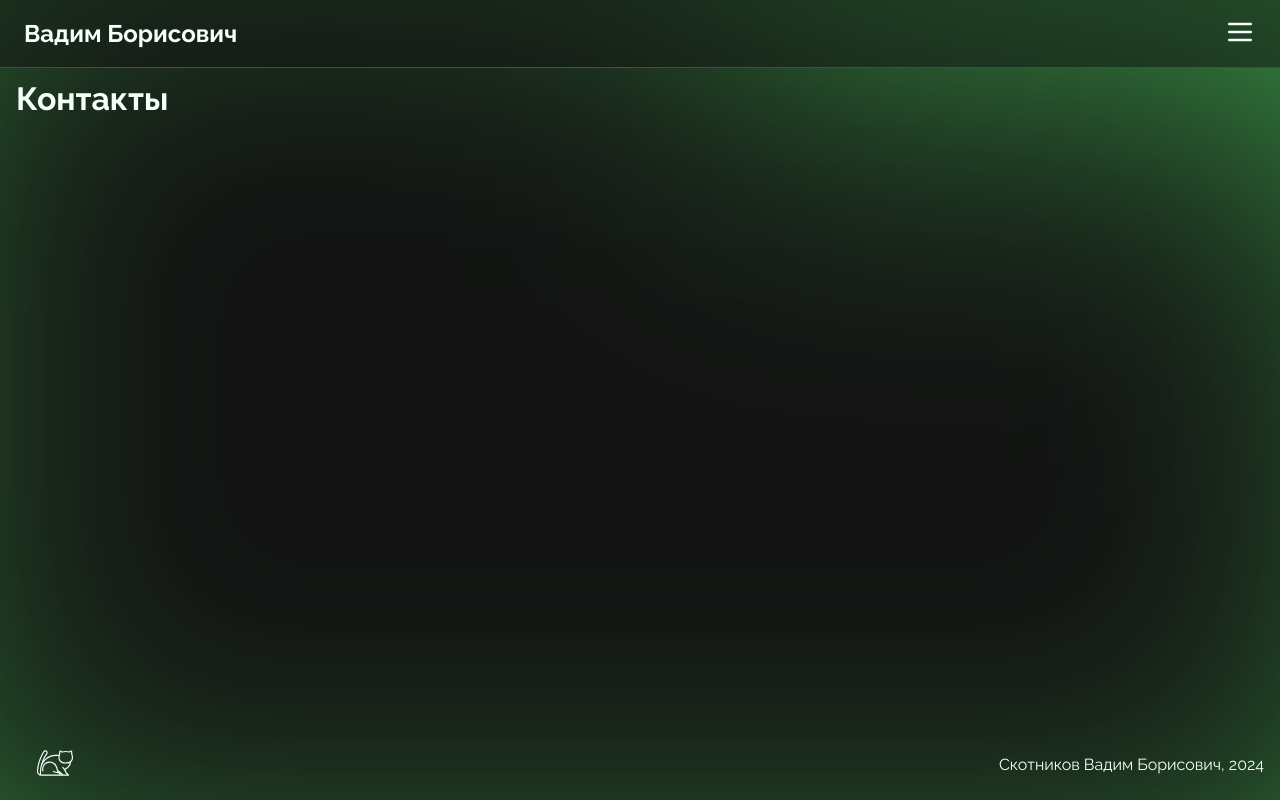
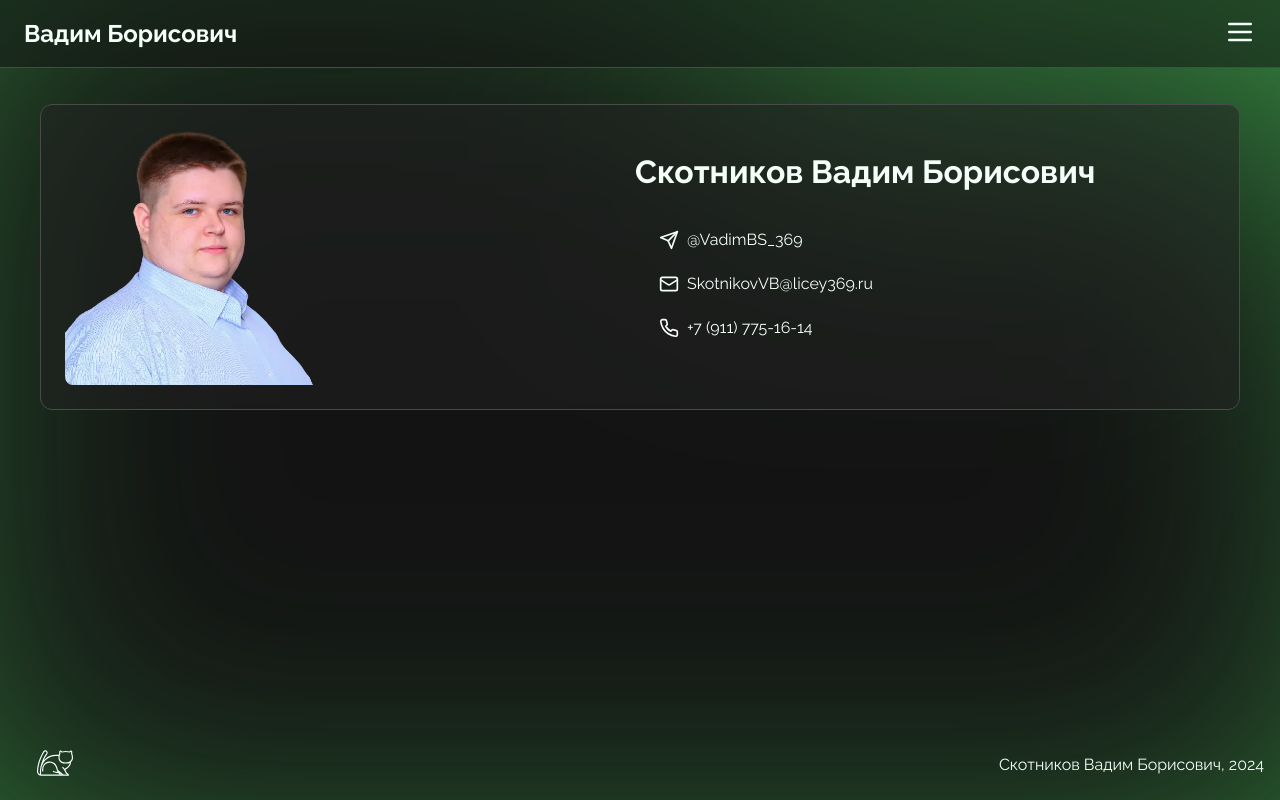
Before and after one commit to svbinf-ru/svbinf.ru, a Next.js app: page /contacts in a window 1280 px wide. Built offline with nearby package versions, Linux system fonts and the light colour scheme.

Commit message:
feat(app): add content to the `/contacts` page

```diff
--- a/app/contacts/page.tsx
+++ b/app/contacts/page.tsx
@@ -1,7 +1,32 @@
+import profile from '@/assets/profile.webp'
+import { Card } from '@/components/Card'
+import { ContactLink } from '@/components/ContactLink'
+import { Container } from '@/components/Container'
+import { contacts } from '@/content/contacts/contacts'
+
 export default function Contacts() {
     return (
         <main>
-            <h1>Контакты</h1>
+            <Container>
+                <Card
+                    image={profile}
+                    imageAlt="Скотников Вадим Борисович"
+                    imageWidth={256}
+                    imageHeight={256}
+                >
+                    <h1>Скотников Вадим Борисович</h1>
+                    <Container>
+                        {contacts.map((c) => (
+                            <ContactLink
+                                key={c.href}
+                                href={c.href}
+                                icon={c.icon}
+                                text={c.text}
+                            />
+                        ))}
+                    </Container>
+                </Card>
+            </Container>
         </main>
     )
 }
--- /dev/null
+++ b/content/contacts/contacts.ts
@@ -0,0 +1,20 @@
+import { Contact } from '@/content/utils'
+import { Mail, Phone, Send } from 'lucide-react'
+
+export const contacts: Contact[] = [
+    {
+        href: 'https://t.me/vadimbs_369',
+        icon: Send,
+        text: '@VadimBS_369',
+    },
+    {
+        href: 'mailto:skotnikovvb@licey369.ru',
+        icon: Mail,
+        text: 'SkotnikovVB@licey369.ru',
+    },
+    {
+        href: 'tel:+79117751614',
+        icon: Phone,
+        text: '+7 (911) 775-16-14',
+    },
+]
```
